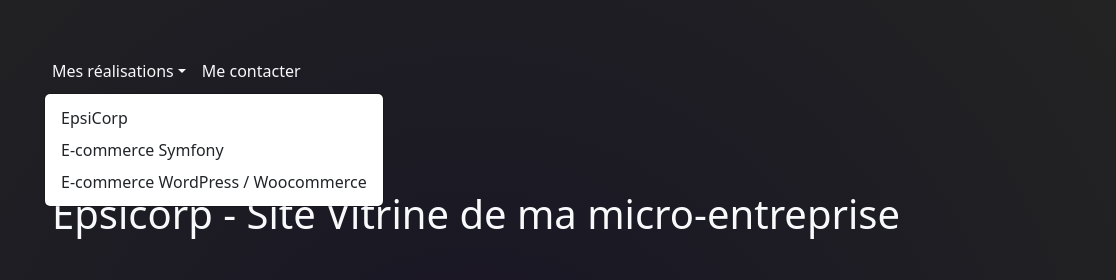
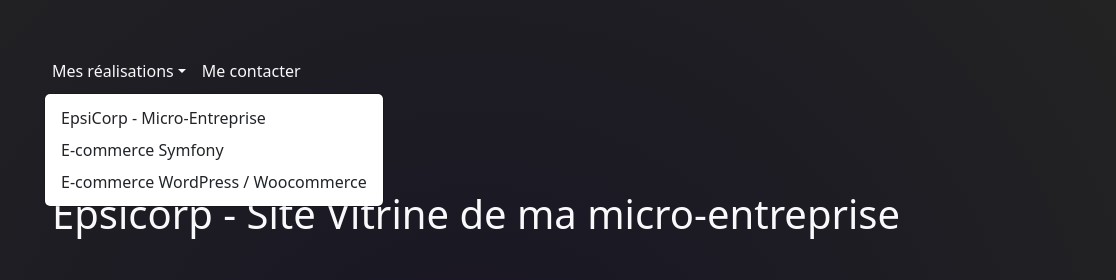
Before and after one commit to kris86000/Portfolio, a plain HTML site: page siteperso.html in a window 1280 px wide. Both pictures are taken after a click on the button "Mes réalisations". Shown: the top 280 px of the page, 164-1280 px from the left. Drawn offline with nearby package versions, Linux system fonts and the light colour scheme.

Commit message:
patch v2

```diff
--- a/siteperso.html
+++ b/siteperso.html
@@ -32,7 +32,7 @@
                             <a class="nav-link dropdown-toggle text-light" data-bs-toggle="dropdown" href="#"
                                 role="button" aria-expanded="false">Mes réalisations</a>
                             <ul class="dropdown-menu">
-                                <li><a class="dropdown-item" href="monsite.html">EpsiCorp</a></li>
+                                <li><a class="dropdown-item" href="monsite.html">EpsiCorp - Micro-Entreprise</a></li>
                                 <li><a class="dropdown-item" href="musicvente.html">E-commerce Symfony</a></li>
                                 <li><a class="dropdown-item" href="wordpress.html">E-commerce WordPress /
                                         Woocommerce</a></li>
```
